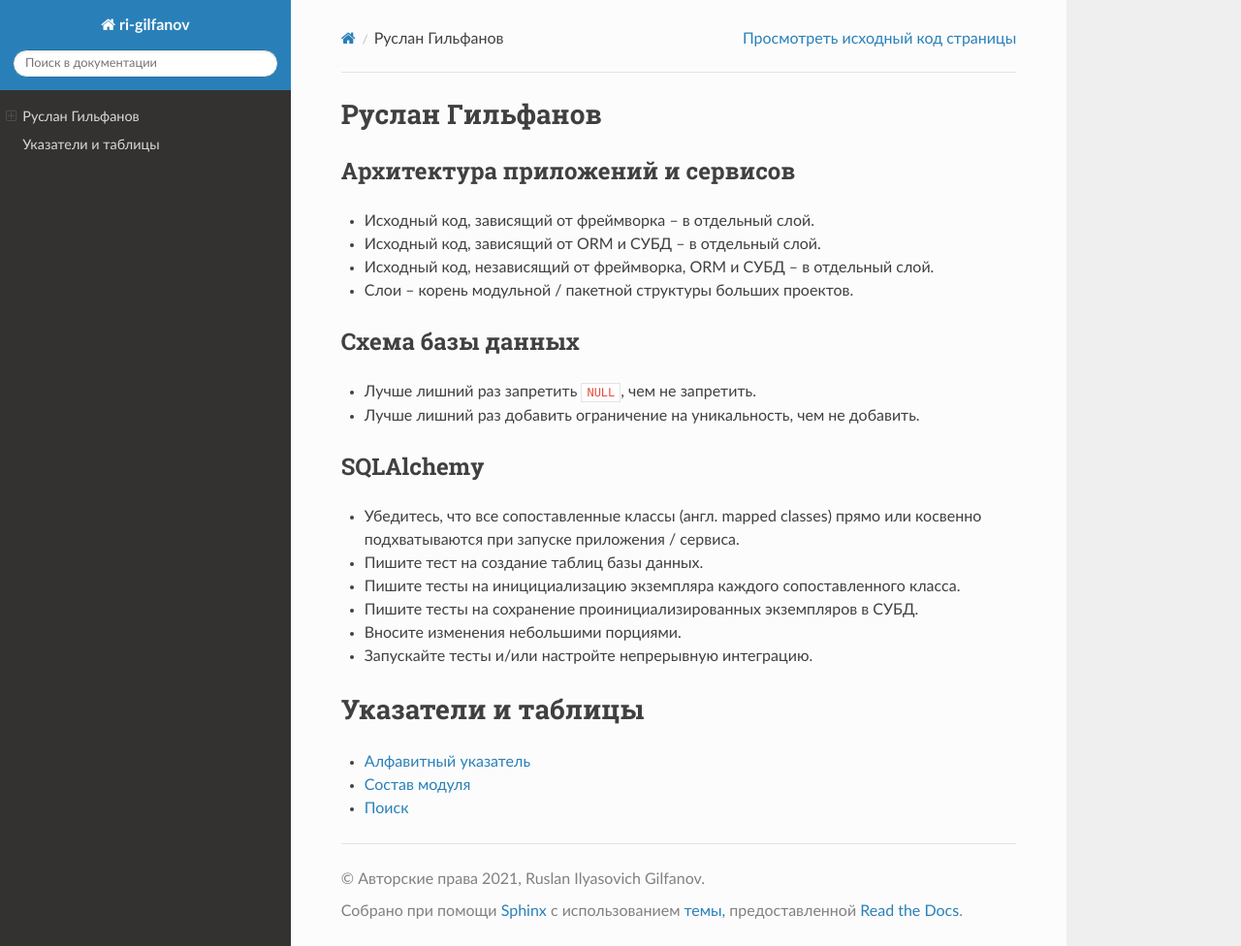
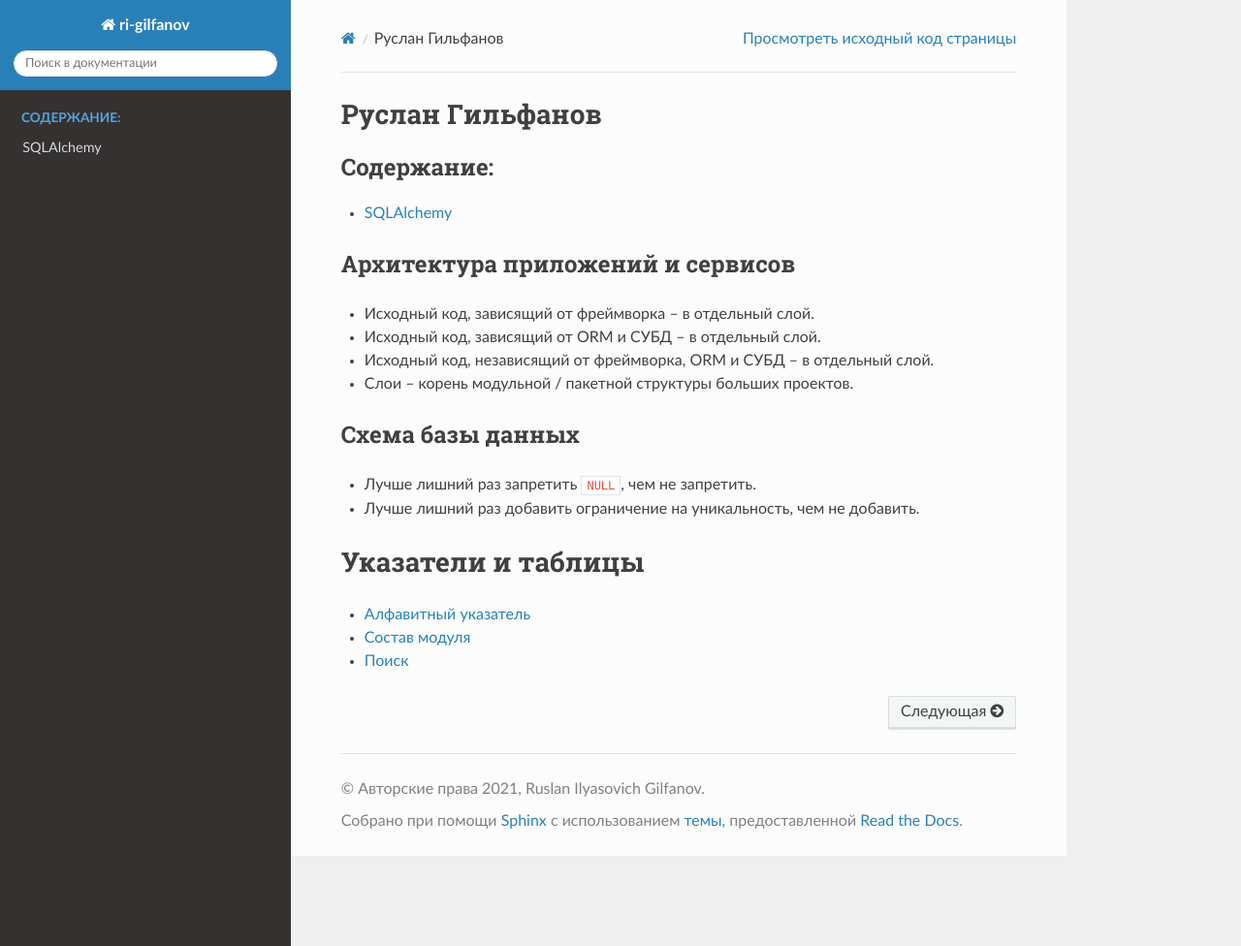
Before and after one commit to ri-gilfanov/ri-gilfanov, a Sphinx documentation site: the page built from docs/index.rst, in a window 1280 px wide and 976 px high. Shown: the whole window at 97% size. Built offline with Sphinx 7.4.7 and the Read the Docs theme 2.0.0, drawn with Linux system fonts in a browser that asks for light colours.

Commit message:
Taking out the SQLAlchemy section into a separate file

```diff
--- a/docs/index.rst
+++ b/docs/index.rst
@@ -9,6 +9,8 @@
 .. toctree::
    :maxdepth: 2
    :caption: Содержание:
+
+   sqlalchemy
 
 
 Архитектура приложений и сервисов
@@ -23,16 +25,6 @@
 * Лучше лишний раз запретить ``NULL``, чем не запретить.
 * Лучше лишний раз добавить ограничение на уникальность, чем не добавить.
 
-SQLAlchemy
-----------
-* Убедитесь, что все сопоставленные классы (англ. mapped classes) прямо или
-  косвенно подхватываются при запуске приложения / сервиса.
-* Пишите тест на создание таблиц базы данных.
-* Пишите тесты на иницициализацию экземпляра каждого сопоставленного класса.
-* Пишите тесты на сохранение проинициализированных экземпляров в СУБД.
-* Вносите изменения небольшими порциями.
-* Запускайте тесты и/или настройте непрерывную интеграцию.
-
 
 Указатели и таблицы
 ===================
```
Also changed, not shown: docs/sqlalchemy.rst (added, +10 -0 lines).
